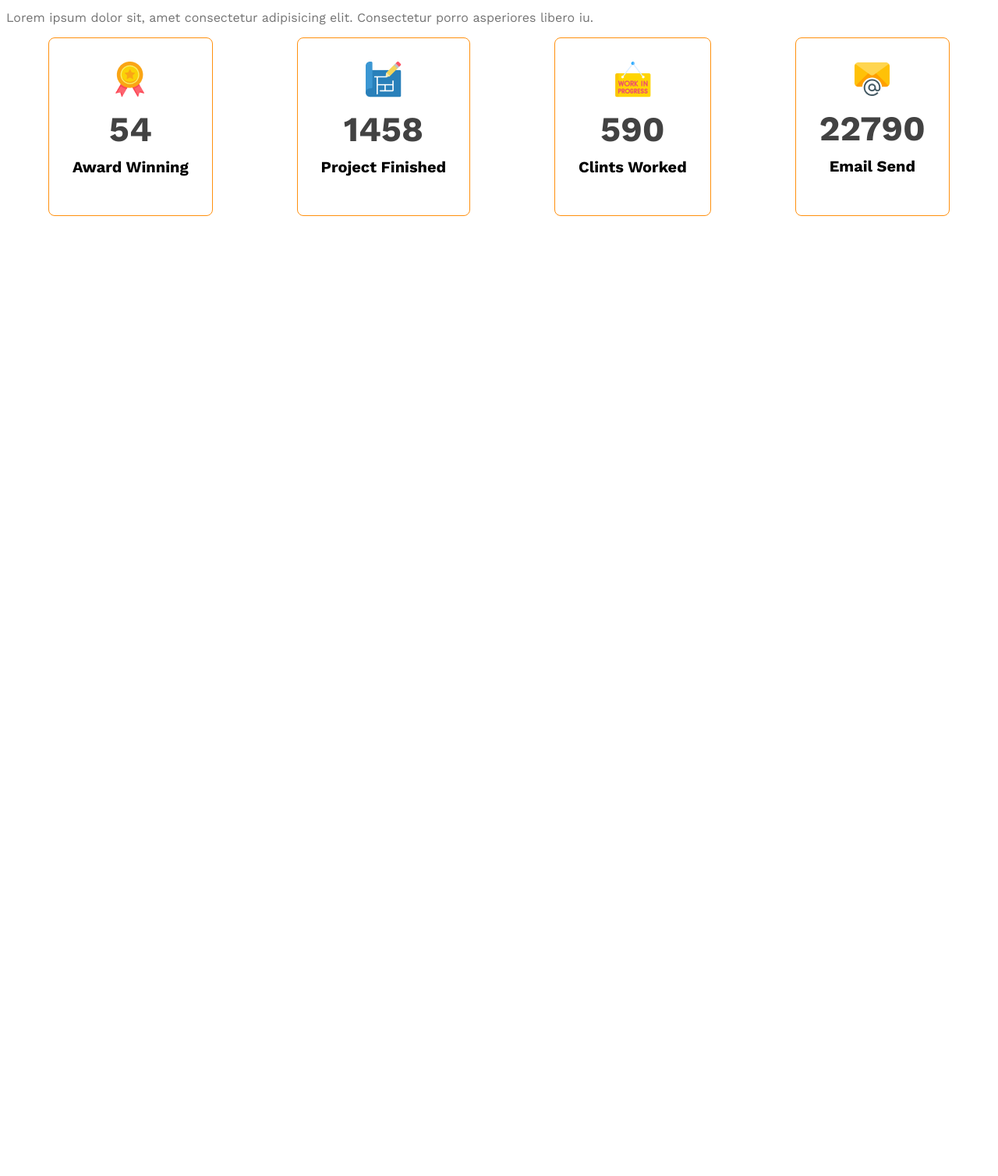
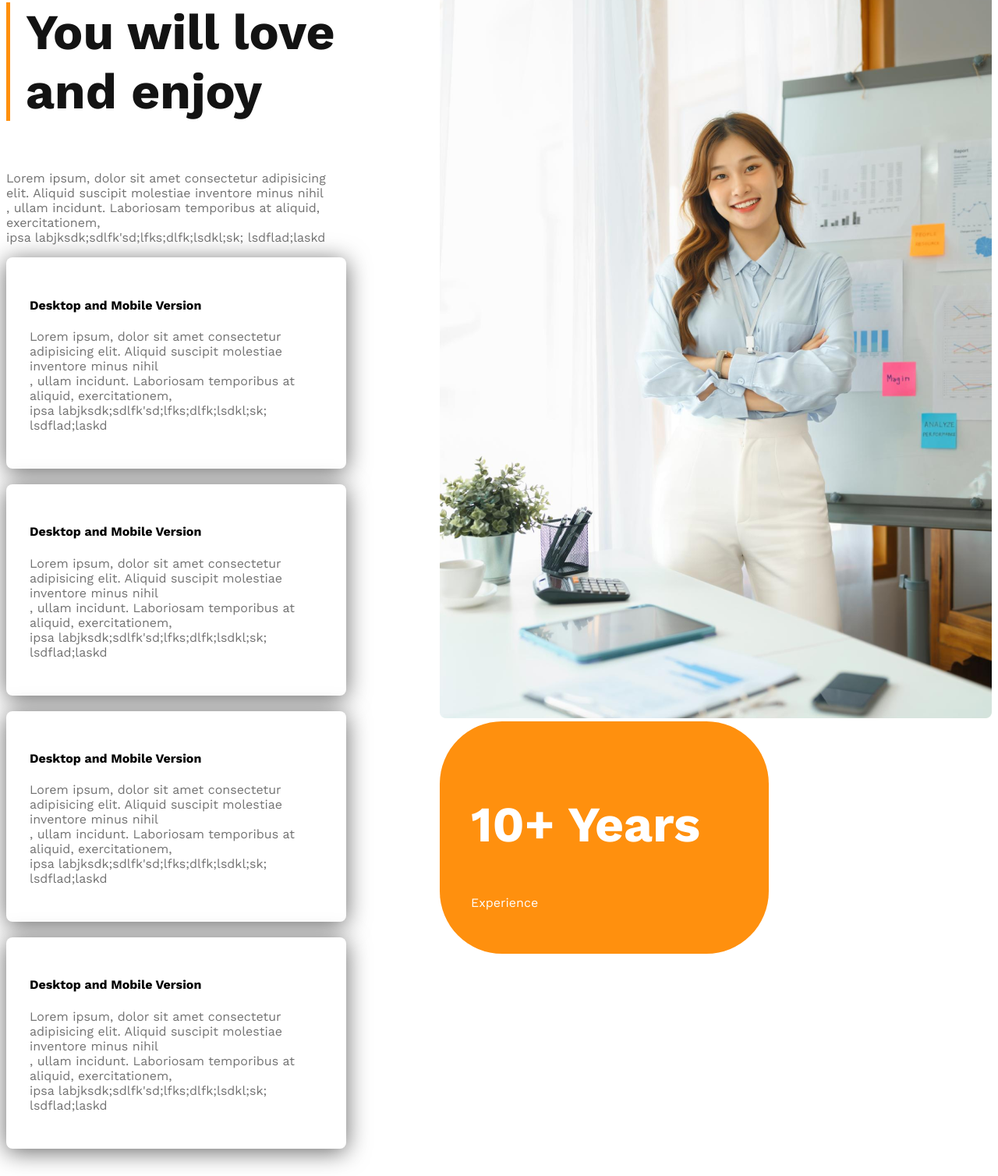
Before and after one commit to alauddinsabu/architecture, a plain HTML site: page index.html in a window 1280 px wide. Shown: the part 1952-3460 px from the top of the page at 78% size. Before the commit the page ends 2299 px from the top, so only its background shows below. Drawn offline with nearby package versions, Linux system fonts and the light colour scheme.

Commit message:
third edit

```diff
--- a/index.html
+++ b/index.html
@@ -45,13 +45,56 @@
             </section>
 
             <section class="features">
+                <div class="feature-content">
+                   <h3 class="section-title">You will love <br>and enjoy</h3>
+                   <p class="text-light-gray">Lorem ipsum, dolor sit amet consectetur adipisicing elit. Aliquid suscipit
+                    molestiae inventore minus nihil<br>, ullam incidunt. Laboriosam temporibus at
+                     aliquid, exercitationem,<br> ipsa labjksdk;sdlfk'sd;lfks;dlfk;lsdkl;sk;
+                     lsdflad;laskd</p>
+                     <div class="card">
+                        <h4>Desktop and Mobile Version</h4>
+                        <p class="text-light-gray">Lorem ipsum, dolor sit amet consectetur adipisicing elit. Aliquid suscipit
+                            molestiae inventore minus nihil<br>, ullam incidunt. Laboriosam temporibus at
+                             aliquid, exercitationem,<br> ipsa labjksdk;sdlfk'sd;lfks;dlfk;lsdkl;sk;
+                             lsdflad;laskd</p>
+                     </div>
+                     <div class="card">
+                        <h4>Desktop and Mobile Version</h4>
+                        <p class="text-light-gray">Lorem ipsum, dolor sit amet consectetur adipisicing elit. Aliquid suscipit
+                            molestiae inventore minus nihil<br>, ullam incidunt. Laboriosam temporibus at
+                             aliquid, exercitationem,<br> ipsa labjksdk;sdlfk'sd;lfks;dlfk;lsdkl;sk;
+                             lsdflad;laskd</p>
+                     </div>
+                     <div class="card">
+                        <h4>Desktop and Mobile Version</h4>
+                        <p class="text-light-gray">Lorem ipsum, dolor sit amet consectetur adipisicing elit. Aliquid suscipit
+                            molestiae inventore minus nihil<br>, ullam incidunt. Laboriosam temporibus at
+                             aliquid, exercitationem,<br> ipsa labjksdk;sdlfk'sd;lfks;dlfk;lsdkl;sk;
+                             lsdflad;laskd</p>
+                     </div>
+                     <div class="card">
+                        <h4>Desktop and Mobile Version</h4>
+                        <p class="text-light-gray">Lorem ipsum, dolor sit amet consectetur adipisicing elit. Aliquid suscipit
+                            molestiae inventore minus nihil<br>, ullam incidunt. Laboriosam temporibus at
+                             aliquid, exercitationem,<br> ipsa labjksdk;sdlfk'sd;lfks;dlfk;lsdkl;sk;
+                             lsdflad;laskd</p>
+                     </div>
 
+                </div>
+                <div class="feature-image">
+                    <img src="images/architect.png" alt="">
+                    <div class="ten-years-badge">
+                        <h2>10+ Years</h2>
+                        <p>Experience</p>
+                    </div>
+                </div>
             </section>
             <section class="facts">
                 <h3 class="section-title">Some facts</h3>
                 <p class="text-light-gray">Lorem ipsum dolor sit, amet consectetur
                     adipisicing elit. Consectetur porro asperiores libero iu.</p>
-                 <div class="facts-card-container">
+
+                    <div class="facts-card-container">
 
                     <div class="card">
                         <img src="images/icons/ribon.png" alt="">
@@ -76,6 +119,19 @@
                  </div>
             </section>
 
+            <section class="sponsors">
+                <h3 class="section-title">Our Sponser</h3>
+                <p class="text-light-gray">Lorem ipsum dolor sit amet consectetur adipisicing elit. Dolores repudianda</p>
+                 <div class="sponsors-image-container">
+                    <img src="images/sponsors/amazon.png"alt="">
+                    <img src="images/sponsors/figma.png"alt="">
+                    <img src="images/sponsors/google.png"alt="">
+                    <img src="images/sponsors/spotify.png"alt="">
+                    <img src="images/sponsors/telerama.png"alt="">
+
+                 </div>
+            </section>
+
     </main>
     <footer>
 
--- a/style/architect.css
+++ b/style/architect.css
@@ -71,7 +71,7 @@ main{
     gap: 24px;
 
  }
- .team-content{
+ .team-content {
     padding-left: 70px;
     padding-right: 70px;
  }
@@ -86,6 +86,35 @@ main{
     color: #FF900E;
     font-weight: 700;
  }
+
+ .features{
+    display: flex;
+    margin-top: 130px;
+    gap: 120px;
+ }
+ .feature-content .card{
+    padding: 30px;
+    margin-bottom: 20px;
+    border-radius: 8px;
+    background: #fff;
+    box-shadow: 0px 4px 30px 0px rgba(0, 0, 0, 0.6);
+ }
+ .features .section-title{
+    border-left: 5px solid #FF900E;
+    padding-left: 20px;
+ }
+.ten-years-badge{
+    border-radius: 80px;
+    background: #FF900E;
+    color: #fff;
+    width: 342px;
+    padding: 40px;
+}
+
+.ten-years-badge h2{
+    font-size: 4rem;
+}
+
  .facts-card-container{
     display: flex;
     justify-content: space-around;
@@ -108,6 +137,22 @@ main{
     margin-bottom: 10px;
  }
 
+ .sponsors{
+    text-align: center;
+ }
+
+ .sponsors-image-container{
+    margin-top: 50px;
+    display: flex;
+    justify-content: space-evenly;
+    gap: 20px;
+    align-items: center;
+
+ }
+ .sponsors-image-container img{
+    width: 165px;
+ }
+
 /* responsive style rules*/
 
 @media screen and  ( max-width: 576px ){
@@ -115,12 +160,21 @@ main{
         padding: 20px;
     }
     nav,
-    .teams-container
-    {
+    .teams-container,
+    .facts-card-container,
+    .sponsors-image-container
+   {
         flex-direction: column;
     }
     .teams-img-container{
         grid-template-columns: 1fr;
+    }
+    .team-content, .facts-card-container{
+        padding-left: 20px;
+        padding-right: 20px;
+    }
+    .facts-card-container{
+        gap: 20px;
     }
  }
 
@@ -128,7 +182,9 @@ main{
     header{
         padding: 50px;
     }
-    nav{
+    nav,
+    .sponsors-image-container
+    {
         flex-direction: column;
     }
     .teams-container{
```
